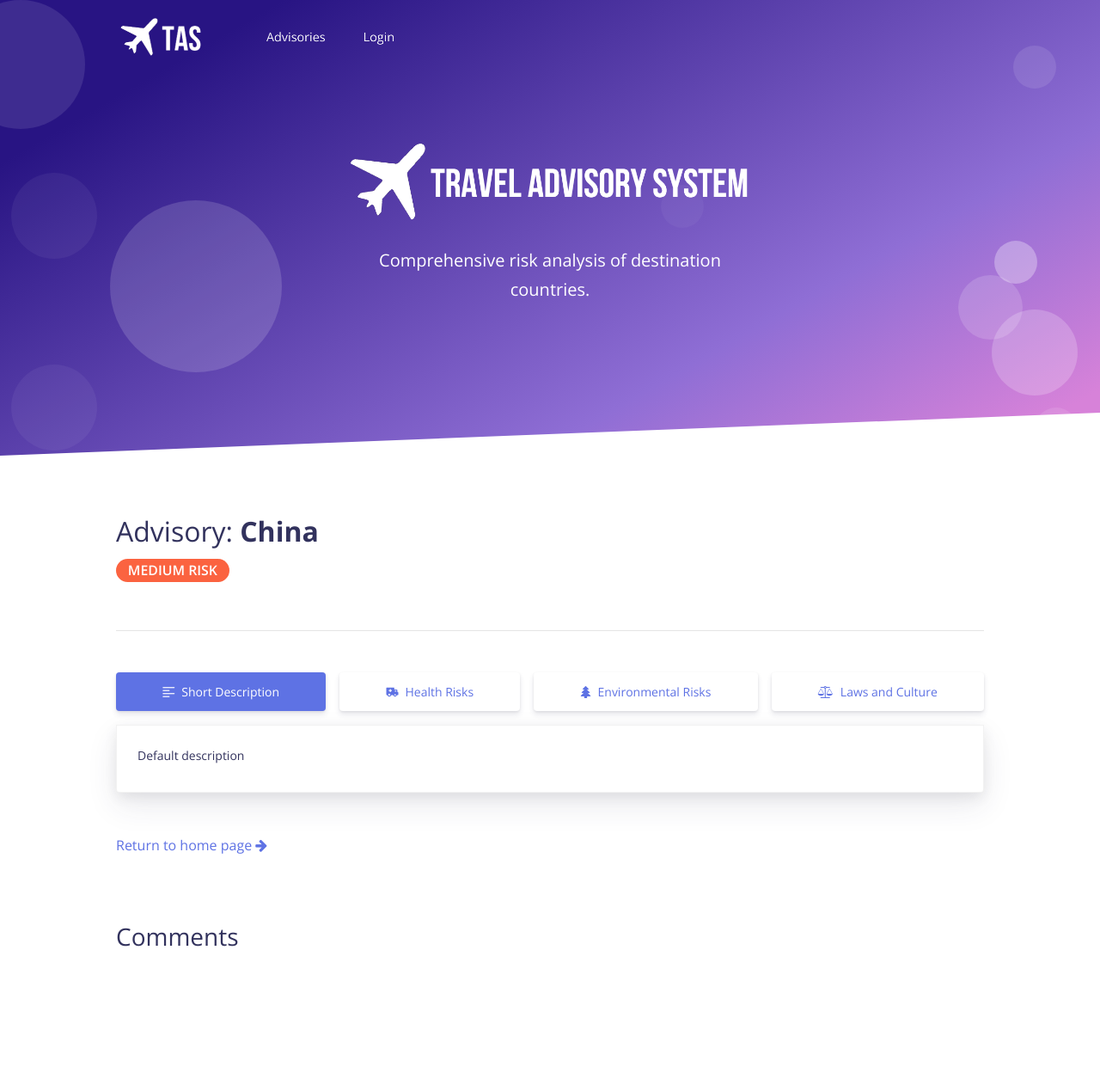
After one commit to viper12358/Travel-Adisory-System, a Flask app: page /advisory in a window 1280 px wide. The commit adds this page. Shown: the whole page at 86% size. Run offline with Flask 2, Linux system fonts and the light colour scheme; data comes from the database, SQL or seed files in the repository; some libraries are stand-ins or nearby versions.

Commit message:
Push latest changes

```diff
--- a/app/models.py
+++ b/app/models.py
@@ -32,6 +32,7 @@ class Country(db.Model):
     risks = db.Column(db.String(2048))
     environment = db.Column(db.String(2048))
     laws = db.Column(db.String(2048))
+    riskLevel = db.Column(db.Integer)
 
     def __repr__(self):
         return '<Country {}>'.format(self.country)
@@ -41,6 +42,7 @@ class Country(db.Model):
         self.risks = data['risks']
         self.environment = data['environment']
         self.laws = data['laws']
+        self.riskLevel = data['riskLevel']
 
 
 @login.user_loader
--- a/app/routes.py
+++ b/app/routes.py
@@ -18,10 +18,13 @@ init_db()
 
 # index field
 @app.route('/')
-@app.route('/index.html')
 def index():
     return render_template('index.html')
 
+# Redirect index.html to /
+@app.route('/index.html')
+def projects():
+    return redirect("/", code=302)
 
 # login field
 @app.route('/')
@@ -53,39 +56,79 @@ def logout():
     # return render_template('logout.html')
 
 @app.route('/')
+@app.route("/advisory", methods=['GET'])
+def advisory():
+
+    country = request.args.get('country')
+
+    if not country:
+        if current_user.is_anonymous:
+            country = "China"
+        else:
+            country = current_user.username
+
+    countryObject = load_country(country)
+
+    if not countryObject:
+        flash("No such country: %s" % country)
+        print("No such country: %s" % country)
+
+    return render_template(
+        'advisory.html',
+        country=country,
+        description=countryObject.description,
+        risks=countryObject.risks,
+        environment=countryObject.environment,
+        laws=countryObject.laws,
+        riskLevel=countryObject.riskLevel
+    )
+
+@app.route('/')
 @app.route("/management", methods=['GET','POST'])
 @login_required
 def management():
 
+    countryName = current_user.username
     countryObject = load_country(current_user.username)
+
+    if not countryObject:
+        countryObject = Country(
+            id=countryName,
+            description="Default description",
+            risks="Enter risks here",
+            environment="Enter environment here",
+            laws="Enter laws here",
+            riskLevel=0
+        )
+        db.session.add(countryObject)
+        db.session.commit()
 
     if request.method == 'POST':
         form = request.form
+        print("form: %s" % form)
         data = {}
         data['description'] = form.get("description")
         data['risks'] = form.get("risks")
         data['environment'] = form.get("environment")
         data['laws'] = form.get("laws")
+        data['riskLevel'] = int(form.get("risklevel"))
 
-        countryName = current_user.username
         print(data, countryName)
-
-        if not countryObject:
-            print("Country does not exist")
-            countryObject = Country(id=countryName, description=data['description'], risks=data['risks'], environment=data['environment'], laws=data['laws'])
-            db.session.add(countryObject)
-        else:
-            print("Exists")
 
         countryObject.update_details(data)
         db.session.commit()
 
         flash('Country updated successfully')
 
-        print("FUCK:::: %s" % countryObject.description)
-
     # user = User.query.filter_by(username=username).first_or_404()
 
 
 
-    return render_template('management.html', description=countryObject.description, risks=countryObject.risks, environment=countryObject.environment, laws=countryObject.laws)
+    return render_template(
+        'management.html',
+        description=countryObject.description,
+        risks=countryObject.risks,
+        environment=countryObject.environment,
+        laws=countryObject.laws,
+        riskLevel=countryObject.riskLevel
+    )
--- /dev/null
+++ b/app/templates/advisory.html
@@ -0,0 +1,80 @@
+{% extends "header.html" %}
+
+{% block content %}
+<div class="section section-components pb-0" id="section-components">
+  <div class="container">
+    <div class="row justify-content-center">
+      <div class="col-lg-12">
+        <h2 class="mb-5">
+          <span>Advisory: <b>{{ country }}</b></span>
+
+          {% if riskLevel == 0 %}
+            <span><h4><span class="badge badge-pill badge-success">Low Risk</span></h4></span>
+          {% endif %}
+
+          {% if riskLevel == 1 %}
+            <span><h4><span class="badge badge-pill badge-warning">Medium Risk</span></h4></span>
+          {% endif %}
+
+          {% if riskLevel == 2 %}
+            <span><h4><span class="badge badge-pill badge-danger">High Risk</span></h4></span>
+          {% endif %}
+
+          {% with messages = get_flashed_messages() %}
+            {% if messages %}
+              {% for message in messages %}
+              <div class="alert alert-success" role="alert">
+              {{ message }}
+              </div>
+              {% endfor %}
+            {% endif %}
+          {% endwith %}
+        </h2>
+
+        <hr>
+
+        <div class="nav-wrapper">
+          <ul class="nav nav-pills nav-fill flex-column flex-md-row" id="tabs-icons-text" role="tablist">
+              <li class="nav-item">
+                  <a class="nav-link mb-sm-3 mb-md-0 active" id="tabs-icons-text-1-tab" data-toggle="tab" href="#tabs-icons-text-1" role="tab" aria-controls="tabs-icons-text-1" aria-selected="true"><i class="ni ni-align-left-2 mr-2"></i>Short Description</a>
+              </li>
+              <li class="nav-item">
+                  <a class="nav-link mb-sm-3 mb-md-0" id="tabs-icons-text-2-tab" data-toggle="tab" href="#tabs-icons-text-2" role="tab" aria-controls="tabs-icons-text-2" aria-selected="false"><i class="ni ni-ambulance mr-2"></i>Health Risks</a>
+              </li>
+              <li class="nav-item">
+                  <a class="nav-link mb-sm-3 mb-md-0" id="tabs-icons-text-3-tab" data-toggle="tab" href="#tabs-icons-text-3" role="tab" aria-controls="tabs-icons-text-3" aria-selected="false"><i class="fa fa-tree mr-2"></i>Environmental Risks</a>
+              </li>
+              <li class="nav-item">
+                  <a class="nav-link mb-sm-3 mb-md-0" id="tabs-icons-text-3-tab" data-toggle="tab" href="#tabs-icons-text-4" role="tab" aria-controls="tabs-icons-text-3" aria-selected="false"><i class="fa fa-balance-scale mr-2"></i>Laws and Culture</a>
+              </li>
+          </ul>
+      </div>
+      <div class="card shadow">
+          <div class="card-body">
+              <div class="tab-content" id="myTabContent">
+                  <div class="tab-pane fade show active" id="tabs-icons-text-1" role="tabpanel" aria-labelledby="tabs-icons-text-1-tab">
+                      <h3 style="white-space: pre-wrap;" class="description">{{ description }}</h3>
+                  </div>
+                  <div class="tab-pane fade" id="tabs-icons-text-2" role="tabpanel" aria-labelledby="tabs-icons-text-2-tab">
+                      <h3 style="white-space: pre-wrap;" class="description">{{ risks }}</h3>
+                  </div>
+                  <div class="tab-pane fade" id="tabs-icons-text-3" role="tabpanel" aria-labelledby="tabs-icons-text-3-tab">
+                      <h3 style="white-space: pre-wrap;" class="description">{{ environment }}</h3>
+                  </div>
+                  <div class="tab-pane fade" id="tabs-icons-text-4" role="tabpanel" aria-labelledby="tabs-icons-text-4-tab">
+                      <h3 style="white-space: pre-wrap;" class="description">{{ laws }}</h3>
+                  </div>
+              </div>
+          </div>
+      </div>
+
+      <br><br>
+
+      <a href="/"><p>Return to home page <i class="fa fa-arrow-right mr-2"></i></a>
+
+      <br><br><br>
+
+      {% include "comments.html" %}
+
+      <br><br><br><br><br><br>
+{% endblock %}
--- a/app/templates/header.html
+++ b/app/templates/header.html
@@ -32,7 +32,7 @@
   <!-- Navbar -->
   <nav id="navbar-main" class="navbar navbar-main navbar-expand-lg navbar-transparent navbar-light headroom">
     <div class="container">
-      <a class="navbar-brand mr-lg-5" href="./index.html">
+      <a class="navbar-brand mr-lg-5" href="./">
         <img src="./static/img/LogoSmall.png" style="height: 50px;">
       </a>
       <button class="navbar-toggler" type="button" data-toggle="collapse" data-target="#navbar_global" aria-controls="navbar_global" aria-expanded="false" aria-label="Toggle navigation">
@@ -41,9 +41,9 @@
       <div class="navbar-collapse collapse" id="navbar_global">
         <ul class="navbar-nav navbar-nav-hover align-items-lg-center">
           <li class="nav-item dropdown">
-            <a href="#" class="nav-link" data-toggle="dropdown" href="#" role="button">
-              <i class="ni ni-ui-04 d-lg-none"></i>
-              <span class="nav-link-inner--text">Advisories</span>
+            <a href="#" class="nav-link" data-toggle="dropdown" role="button" onclick="window.location.href = './advisory'">
+              <i class="ni ni-collection d-lg-none"></i>
+                  <span class="nav-link-inner--text">Advisories</span>
             </a>
           </li>
               {% if current_user.is_anonymous %}
@@ -127,7 +127,6 @@
   <script src="./static/js/plugins/moment.min.js"></script>
   <script src="./static/js/plugins/datetimepicker.js" type="text/javascript"></script>
   <script src="./static/js/plugins/bootstrap-datepicker.min.js"></script>
-  <script src="https://maps.googleapis.com/maps/api/js?key=YOUR_KEY_HERE"></script>
   <script src="./static/js/argon-design-system.min.js?v=1.2.0" type="text/javascript"></script>
 </body>
 
--- a/app/templates/index.html
+++ b/app/templates/index.html
@@ -30,7 +30,7 @@
                                       <img src="./static/img/Canada.png">
                                 </a>
                                 <div class="media-body">
-                                    <span class="name mb-0 text-sm">Canada</span>
+                                    <a href ="/advisory?country=Canada"><span class="name mb-0 text-sm">Canada</span></a>
                                 </div>
                             </div>
                         </th>
@@ -59,7 +59,7 @@
                                       <img src="https://cdn.countryflags.com/thumbs/china/flag-round-250.png">
                                 </a>
                                 <div class="media-body">
-                                    <span class="name mb-0 text-sm">China</span>
+                                    <a href ="/advisory?country=China"><span class="name mb-0 text-sm">China</span></a>
                                 </div>
                             </div>
                         </th>
--- a/tas.py
+++ b/tas.py
@@ -5,7 +5,7 @@ print(app.config['SECRET_KEY'])
 
 from app.models import User
 
-#db.create_all()
+# db.create_all()
 
 # u = User(username='China',email='China')
 # u.set_password("GreatChink")
```
Also changed, not shown: app/templates/fakeIndex.html (+4 -5 lines), app/templates/management.html (+25 -13 lines), app.db, 1 other file.
